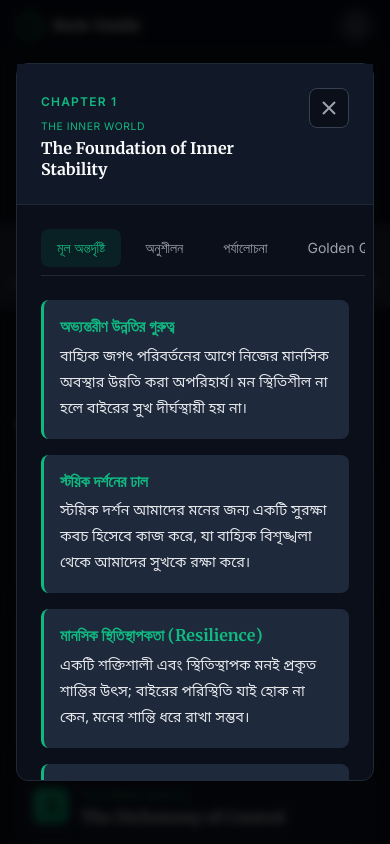
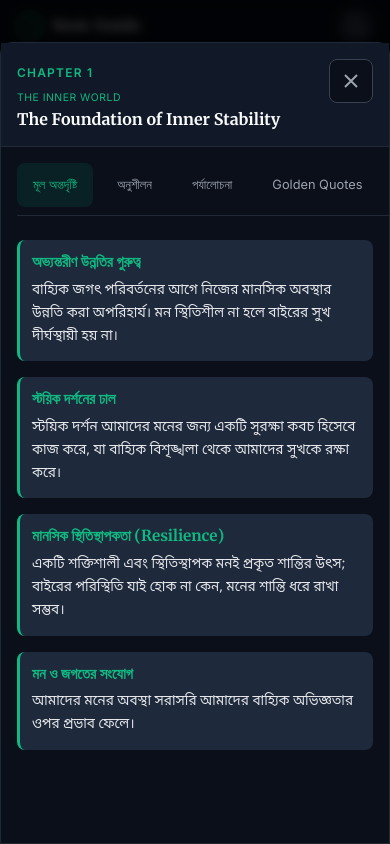
Before and after one commit to Adnanshahria/focus-on-what-matters, a React (Vite) app: page / in a window 390 px wide. Both pictures are taken after a click on the element 195 px from the left and 528 px from the top of the page. Shown: the top 844 px of the page. Built offline with nearby package versions, Linux system fonts and the light colour scheme.

Commit message:
Enhance mobile UI/UX with larger touch targets and bottom-sheet modal

```diff
--- a/src/App.css
+++ b/src/App.css
@@ -784,10 +784,132 @@
     flex-wrap: nowrap;
     margin-right: calc(var(--space-4) * -1);
     padding-right: var(--space-4);
+    -webkit-overflow-scrolling: touch;
+    scrollbar-width: none;
+  }
+
+  .content-tabs::-webkit-scrollbar {
+    display: none;
   }
 
   .tab-btn {
     white-space: nowrap;
+    min-height: 44px;
+    /* Apple recommended touch target */
+    padding: var(--space-3) var(--space-4);
+    font-size: 0.8rem;
+  }
+
+  /* Modal adjustments for mobile */
+  .chapter-modal {
+    height: 95vh;
+    max-height: none;
+    border-radius: var(--radius-lg) var(--radius-lg) 0 0;
+    margin-top: auto;
+  }
+
+  .chapter-modal-overlay {
+    align-items: flex-end;
+    padding: 0;
+  }
+
+  .modal-header {
+    padding: var(--space-4);
+  }
+
+  .modal-content {
+    padding: var(--space-4);
+  }
+
+  /* Quote adjustments for mobile readability */
+  .quote {
+    padding: var(--space-4);
+  }
+
+  .quote-text {
+    font-size: 1rem;
+    line-height: 1.7;
+  }
+
+  .quote-author {
+    font-size: 0.8rem;
+    padding: 3px 10px;
+  }
+
+  /* Reflection section mobile */
+  .critical-reflection {
+    padding: var(--space-3);
+  }
+
+  .critical-reflection h4 {
+    font-size: 1rem;
+  }
+
+  .critical-reflection p {
+    font-size: 0.9rem;
+    line-height: 1.7;
+  }
+
+  .outcomes-grid {
+    grid-template-columns: 1fr;
+    gap: var(--space-3);
+  }
+
+  .outcome-card {
+    padding: var(--space-3);
+  }
+
+  /* Insight card mobile */
+  .insight-card {
+    padding: var(--space-3);
+  }
+
+  .insight-title {
+    font-size: 0.95rem;
+  }
+
+  .insight-content {
+    font-size: 0.85rem;
+    line-height: 1.7;
+  }
+
+  /* Practice section mobile */
+  .practice-section {
+    padding: var(--space-4);
+  }
+
+  .practice-content {
+    font-size: 0.9rem;
+  }
+
+  /* Chapter card mobile touch area */
+  .chapter-card {
+    padding: var(--space-4);
+    min-height: 88px;
+  }
+
+  /* Close button larger touch target */
+  .close-btn {
+    width: 44px;
+    height: 44px;
+  }
+
+  /* Section navigation mobile */
+  .section-nav {
+    overflow-x: auto;
+    justify-content: flex-start;
+    -webkit-overflow-scrolling: touch;
+    scrollbar-width: none;
+    padding-bottom: var(--space-2);
+  }
+
+  .section-nav::-webkit-scrollbar {
+    display: none;
+  }
+
+  .section-pill {
+    flex-shrink: 0;
+    min-height: 44px;
   }
 }
 
```
